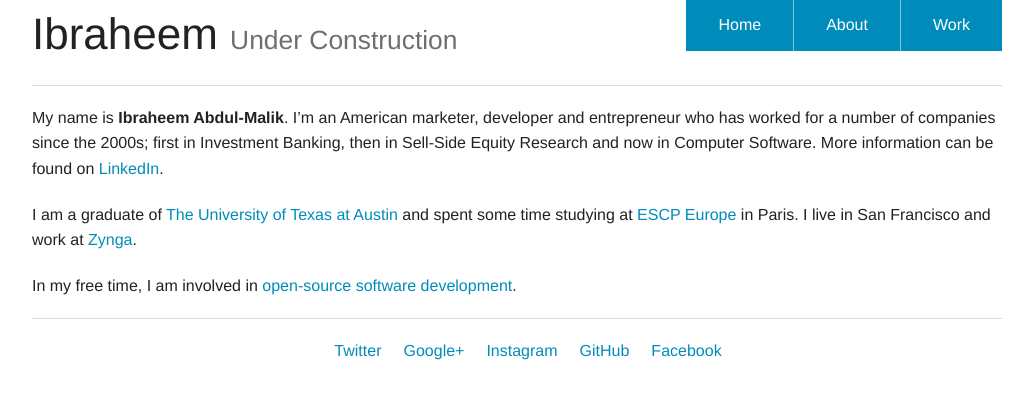
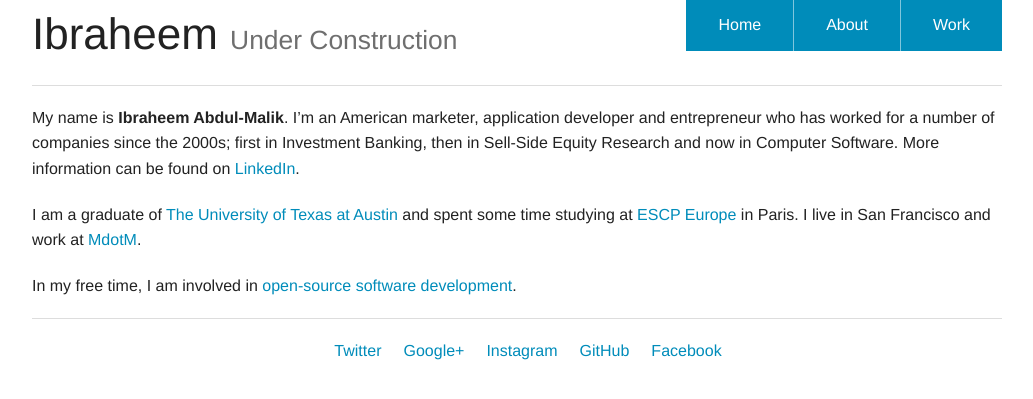
Before and after one commit to ibraheem4/ibraheem4.github.io, a Jekyll site: the page built from about.html, in a window 1280 px wide. Shown: the top 399 px of the page, without its empty margins (123-1156 px from the left). Built offline with Jekyll 4.4.1, drawn with Linux system fonts in a browser that asks for light colours.

Commit message:
Company update

```diff
--- a/about.html
+++ b/about.html
@@ -3,8 +3,8 @@ layout:         page
 title:          About
 permalink:      /about/
 ---
-<p>My name is <strong>Ibraheem Abdul-Malik</strong>.  I’m an American marketer, developer and entrepreneur who has worked for a number of companies since the 2000s; first in Investment Banking, then in Sell-Side Equity Research and now in Computer Software.  More information can be found on <a href="http://linkedin.com/in/ibraheem4/">LinkedIn</a>.</p>
+<p>My name is <strong>Ibraheem Abdul-Malik</strong>.  I’m an American marketer, application developer and entrepreneur who has worked for a number of companies since the 2000s; first in Investment Banking, then in Sell-Side Equity Research and now in Computer Software.  More information can be found on <a href="http://linkedin.com/in/ibraheem4/">LinkedIn</a>.</p>
 
-<p>I am a graduate of <a href="http://utexas.edu">The University of Texas at Austin</a> and spent some time studying at <a href="http://escpeurope.eu/">ESCP Europe</a> in Paris.  I live in San Francisco and work at <a href="http://zynga.com">Zynga</a>.</p>
+<p>I am a graduate of <a href="http://utexas.edu">The University of Texas at Austin</a> and spent some time studying at <a href="http://escpeurope.eu/">ESCP Europe</a> in Paris.  I live in San Francisco and work at <a href="http://mdotm.com">MdotM</a>.</p>
 
 <p>In my free time, I am involved in <a href="https://github.com/ibraheem4">open-source software development</a>.</p>
```
